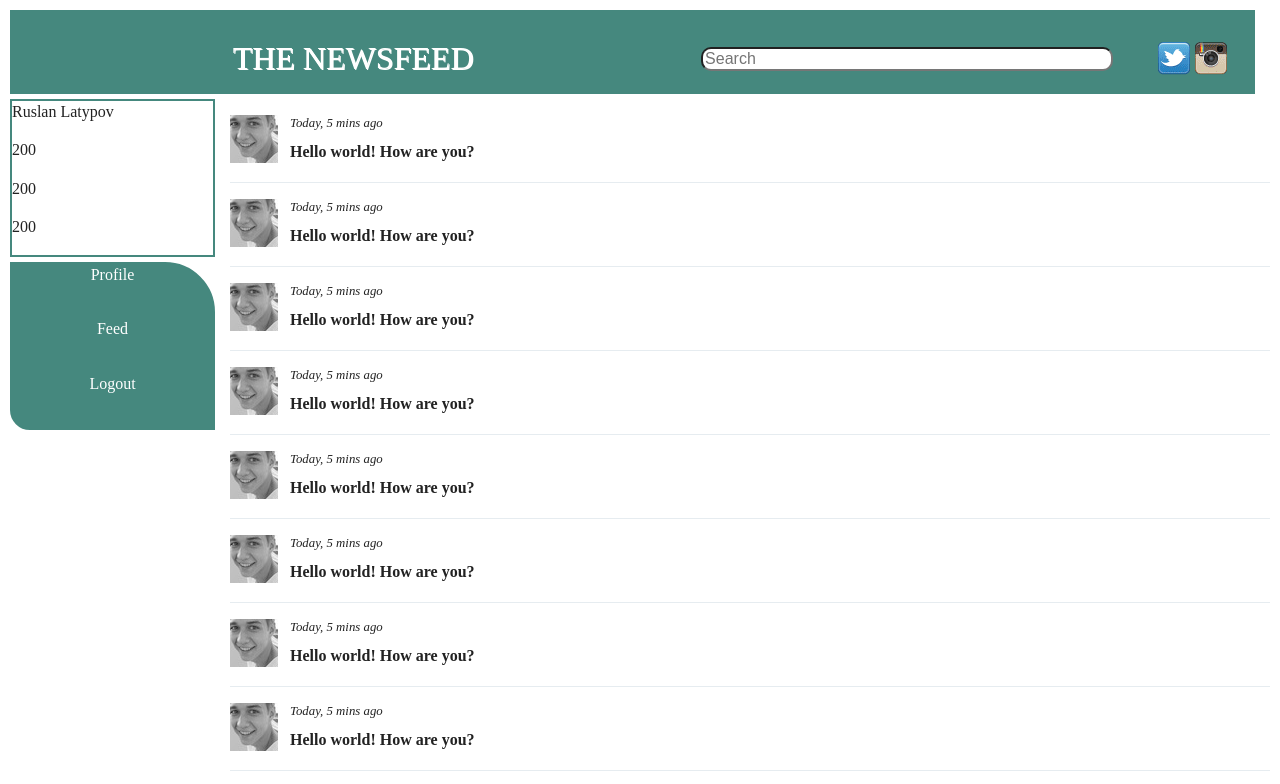
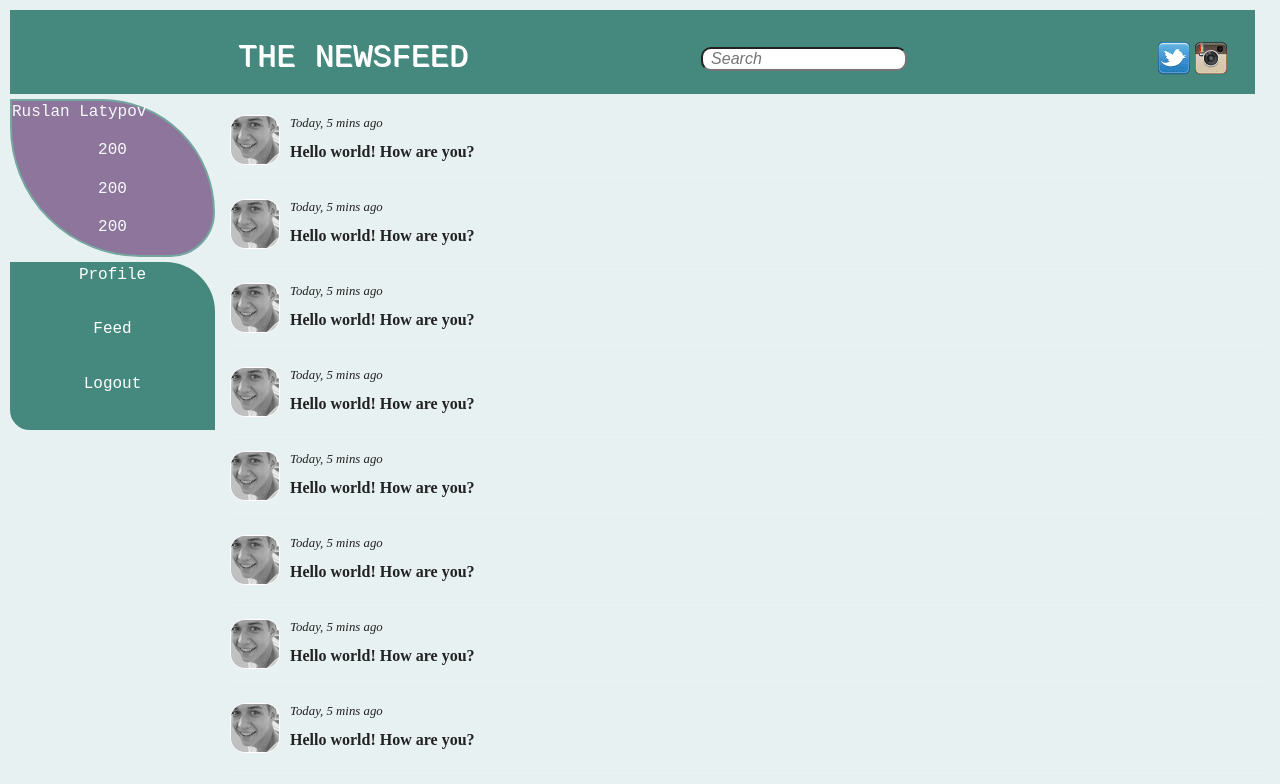
Before and after one commit to RuslanLa/newsfeed, a plain HTML site: page feed.html in a window 1280 px wide. Shown: the top 784 px of the page. Drawn offline with Linux system fonts and the light colour scheme.

Commit message:
added more styles

```diff
--- a/css/main.css
+++ b/css/main.css
@@ -268,9 +268,13 @@ textarea {
 }
 
 body {
-    font-family: "Times New Roman", Times, serif;
+    font-family: "Courier New";
     --main-color: #45887e;
     --font-color: #ffffff;
+    background-color: #e8f1f1;
+}
+*::selection{
+    background-color: rgb(230, 14, 14);
 }
 
 header {
@@ -292,10 +296,12 @@ header .title {
     font-size: 2em;
     text-transform: uppercase;
     text-shadow: 1px 1px 0 var(--font-color);
+    transition: all 0.3s ease-out;
 }
 
 header a:hover {
     text-shadow: 0px 0px 6px rgba(255, 255, 255, 0.7);
+    font-size: 1.1em;
 }
 
 header a {
@@ -307,6 +313,16 @@ header input[type=search] {
     outline: none;
     border-radius: 10px;
     min-width: 0px;
+    transition: all 0.2s ease-in-out;
+    padding-left: 0.5em;
+    width: 50%;
+    font-style: italic;
+    color: #515154;
+}
+input[type=search]:focus {
+    width: 100%;
+    background-color: #f1ebeb;
+    box-shadow: 1px 1px 6px #64ffff;
 }
 
 header .icons {
@@ -327,6 +343,13 @@ header .icons {
 #content aside {
     border: 2px solid var(--main-color);
     grid-column-start: 1;
+    background-color: #674279;
+    color: var(--font-color);
+    opacity: .7;
+    border-radius: 0px 127px 50px 146px;
+}
+#content aside p{
+    text-align: center;
 }
 
 #content nav {
@@ -340,6 +363,7 @@ header .icons {
     grid-column: 2/4;
     grid-row: 2/5;
     box-sizing: border-box;
+    font-family: "Times New Roman", Times, serif;
 }
 
 #content section .message{
@@ -358,6 +382,8 @@ header .icons {
     grid-column: 1/2;
     grid-row: 1/3;
     min-width: 42px;
+    border: 1px solid white;
+    border-radius: 15px;
 }
 
 #content section .message time{
```
